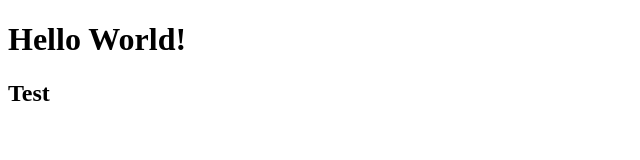
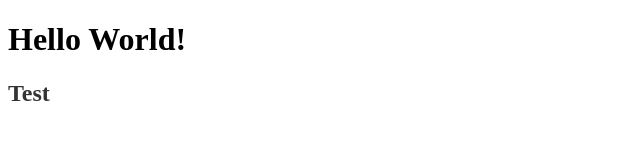
Before and after one commit to peterWilson34/myrepo, a plain HTML site: page index.html in a window 1280 px wide. Shown: the full height of the page, 0-640 px from the left. Drawn offline with Linux system fonts and the light colour scheme.

Commit message:
fix styles

```diff
--- a/index.html
+++ b/index.html
@@ -6,7 +6,7 @@
   <meta http-equiv="X-UA-Compatible" content="ie=edge">
   <title>Document</title>
   <style media="screen">
-
+    h2{color:#333;}
   </style>
 </head>
 <body>
```
